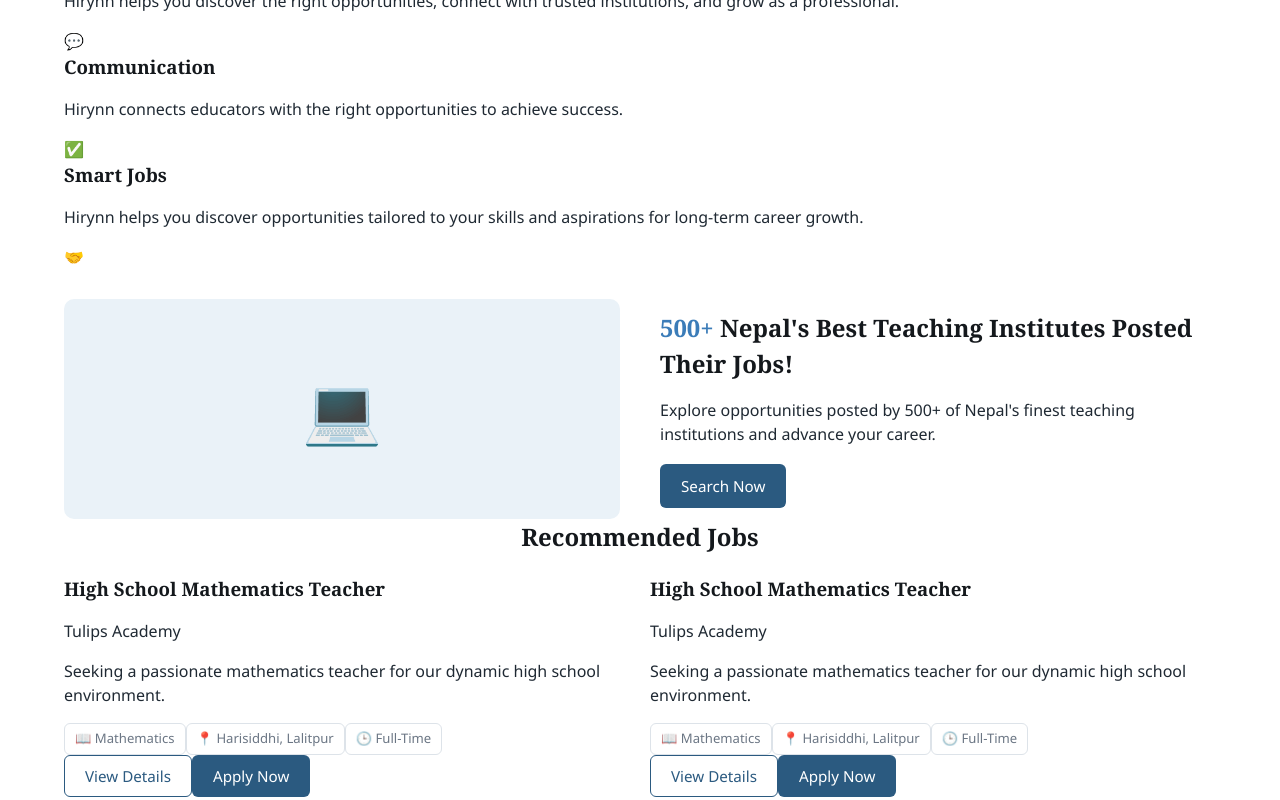
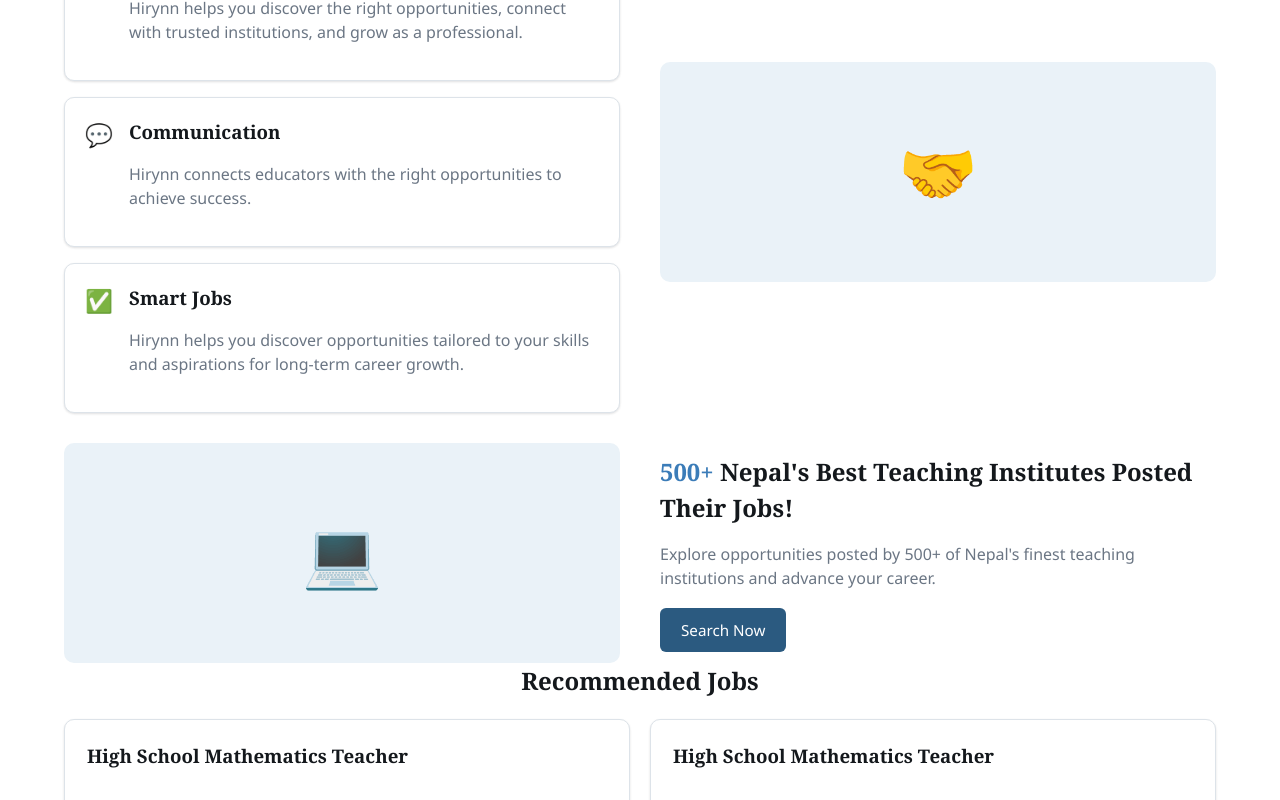
Before and after one commit to LaskaMaharjan/Hirynn-Website, a React (Vite) app: page / in a window 1280 px wide. Shown: the part 1020-1820 px from the top of the page. Built offline with nearby package versions, Linux system fonts and the light colour scheme.

Commit message:
Updated JobCard

```diff
--- a/src/Components/JobCard.jsx
+++ b/src/Components/JobCard.jsx
@@ -1,3 +1,5 @@
+import { Link } from "react-router-dom";
+
 export default function JobCard({ job }) {
   return (
     <div className="job-card">
@@ -12,7 +14,7 @@
       </div>
 
       <div className="job-card-actions">
-        <button className="btn btn-outline">View Details</button>
+        <Link to={`/jobs/${job.id}`} className="btn btn-outline">View Details</Link>
         <button className="btn btn-primary">Apply Now</button>
       </div>
     </div>
--- a/src/styles.css
+++ b/src/styles.css
@@ -31,6 +31,10 @@
 button { cursor: pointer; font-family: inherit; }
 
 .container { max-width: var(--max-width); margin: 0 auto; padding: 0 24px; }
+
+.text-muted { color: var(--color-text-muted); }
+.text-center { text-align: center; margin-bottom: 20px; }
+.accent { color: var(--color-blue); }
 
 .btn {
   display: inline-flex; align-items: center; justify-content: center; gap: 8px;
@@ -71,6 +75,7 @@
 @media (max-width: 850px) {
   .navbar-links { display: none; }
 }
+
 /* ===== Home / Hero ===== */
 .page { min-height: 60vh; padding: 40px 0 80px; }
 
@@ -98,17 +103,6 @@
 @media (max-width: 900px) {
   .hero { flex-direction: column; }
 }
-/* ===== Pill / tag ===== */
-.pill {
-  display: inline-flex;
-  align-items: center;
-  gap: 6px;
-  border: 1px solid var(--color-border);
-  border-radius: var(--radius-sm);
-  padding: 5px 10px;
-  font-size: 0.82rem;
-  color: var(--color-text-muted);
-}
 
 /* ===== Pill / tag ===== */
 .pill {
@@ -122,7 +116,21 @@
   color: var(--color-text-muted);
 }
 
-.text-center { text-align: center; margin-bottom: 20px; }
+/* ===== Job Card ===== */
+.job-card {
+  background: #fff;
+  border: 1px solid var(--color-border);
+  border-radius: var(--radius-md);
+  box-shadow: var(--shadow-card);
+  padding: 22px;
+  display: flex;
+  flex-direction: column;
+  gap: 10px;
+}
+.job-card-institution { color: var(--color-blue); font-weight: 600; }
+.job-card-blurb { color: var(--color-text-muted); font-size: 0.92rem; }
+.job-card-tags { display: flex; flex-wrap: wrap; gap: 8px; }
+.job-card-actions { display: flex; gap: 10px; margin-top: 6px; }
 
 .jobs-grid {
   display: grid;
@@ -134,8 +142,8 @@
 @media (max-width: 800px) {
   .jobs-grid { grid-template-columns: 1fr; }
 }
-.accent { color: var(--color-blue); }
 
+/* ===== 4 Steps ===== */
 .steps-grid {
   display: grid;
   grid-template-columns: repeat(4, 1fr);
@@ -159,6 +167,51 @@
 @media (max-width: 900px) {
   .steps-grid { grid-template-columns: repeat(2, 1fr); }
 }
+
+/* ===== We always help to help you with! ===== */
+.help-grid {
+  display: flex;
+  gap: 40px;
+  align-items: center;
+  margin-top: 30px;
+}
+
+.help-list {
+  flex: 1;
+  display: flex;
+  flex-direction: column;
+  gap: 16px;
+}
+
+.help-item {
+  display: flex;
+  gap: 16px;
+  align-items: flex-start;
+  background: #fff;
+  border: 1px solid var(--color-border);
+  border-radius: var(--radius-md);
+  box-shadow: var(--shadow-card);
+  padding: 20px;
+}
+
+.help-icon { font-size: 1.4rem; }
+
+.help-art {
+  flex: 1;
+  background: var(--color-blue-light);
+  border-radius: var(--radius-md);
+  min-height: 220px;
+  display: flex;
+  align-items: center;
+  justify-content: center;
+  font-size: 4rem;
+}
+
+@media (max-width: 900px) {
+  .help-grid { flex-direction: column; }
+}
+
+/* ===== Promo strip ===== */
 .promo {
   display: flex;
   align-items: center;
@@ -192,6 +245,8 @@
 @media (max-width: 900px) {
   .promo { flex-direction: column; }
 }
+
+/* ===== Testimonial ===== */
 .testimonial {
   text-align: center;
   margin-top: 40px;
@@ -215,6 +270,8 @@
 .testimonial-name {
   font-weight: 700;
 }
+
+/* ===== App promo ===== */
 .app-promo {
   display: flex;
   align-items: center;
@@ -257,6 +314,8 @@
 @media (max-width: 900px) {
   .app-promo { flex-direction: column; }
 }
+
+/* ===== Footer ===== */
 .footer {
   background: var(--color-dark);
   color: #cfd6dc;
@@ -294,6 +353,8 @@
 @media (max-width: 800px) {
   .footer-inner { grid-template-columns: 1fr; }
 }
+
+/* ===== Job Detail page ===== */
 .back-link {
   color: var(--color-text-muted);
   margin-bottom: 16px;
```
